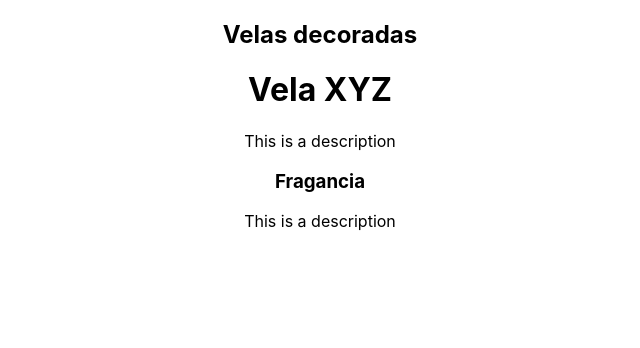
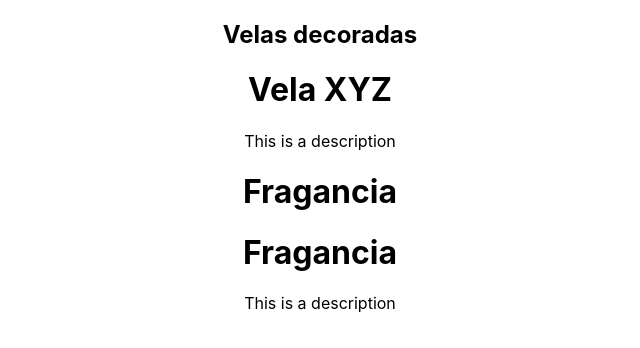
Before and after one commit to jfbarahonag/curso-react, a React (Create React App) app: page / in a window 1280 px wide. Shown: the top 348 px of the page, without its empty margins (320-960 px from the left). Built offline with nearby package versions, Linux system fonts and the light colour scheme.

Commit message:
Fragment tag was used to avoid grouping tags

```diff
--- a/src/components/candle.js
+++ b/src/components/candle.js
@@ -1,11 +1,12 @@
-import { Component } from "react";
+import { Component, Fragment } from "react";
 
 export class Fragance extends Component{
     render() {
         return(
-            <div>
-                <h3>Fragancia</h3>
-            </div>
+            <Fragment>
+                <h1>Fragancia</h1>
+                <h1>Fragancia</h1>
+            </Fragment>
         )
     }
 }
```
